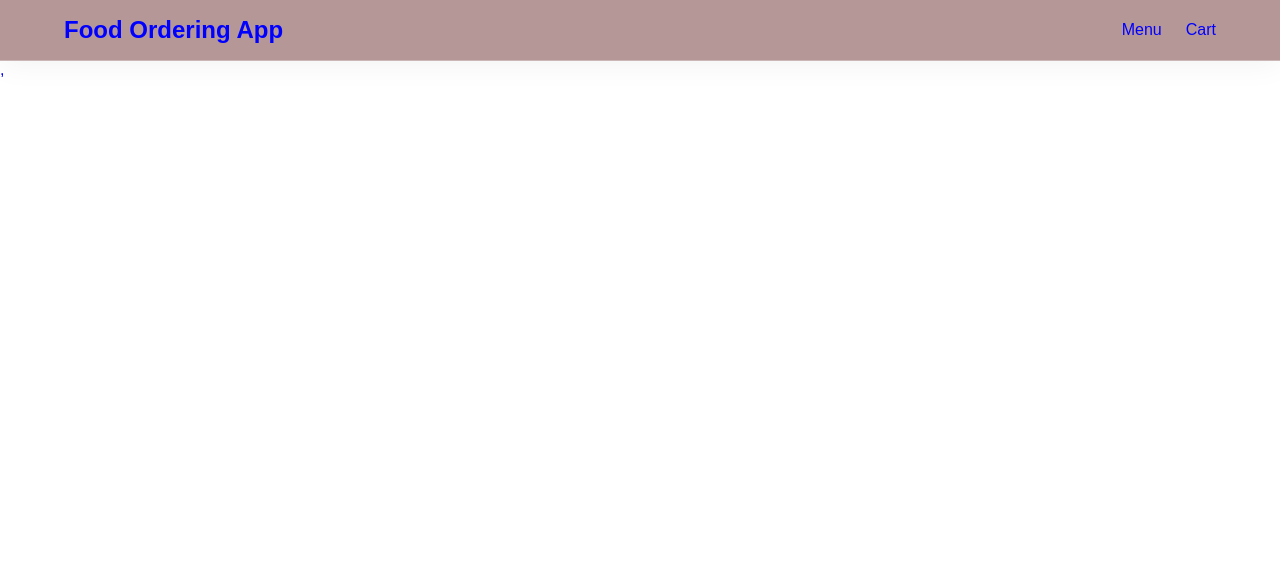
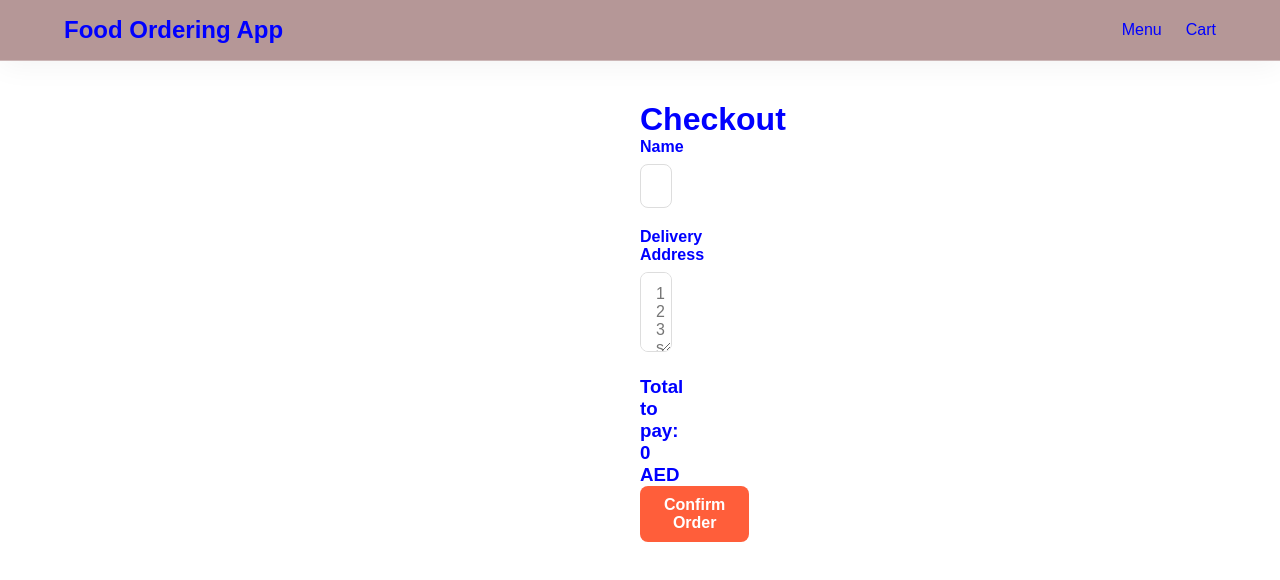
Before and after one commit to ounibbini484-bot/Final-project-, a React (Vite) app: page /checkout in a window 1280 px wide. Shown: the top 580 px of the page. Built offline with nearby package versions, Linux system fonts and the light colour scheme.

Commit message:
checkout css

```diff
--- a/src/App.css
+++ b/src/App.css
@@ -237,3 +237,39 @@
     justify-content: space-between;
     align-items: center;
 }
+
+/* ============================ Checkout ================================== */
+.checkout-container{
+    max-width: 800px;
+
+}
+.checkout-card{
+    max-width: 60px;
+    margin: 0 auto 50px;
+    padding: 40px;
+    border-radius: 12px;
+}
+
+.form-group{
+    margin-bottom: 20px;
+}
+
+.form-group label{
+    display: block;
+    font-weight: 600;
+    margin-bottom: 8px;
+}
+
+.form-group input, .form-group textarea{
+    width: 100%;
+    padding: 12px 15px;
+    border: 1px solid #ddd;
+    border-radius: 8px;
+    font-family: inherit;
+    font-size: 1rem;
+}
+
+.form-group input:focus, .form-group textarea:focus{
+    outline: none;
+    box-shadow: 0 0 0 3px rgba(255, 94, 58, 0.2);
+}
--- a/src/App.jsx
+++ b/src/App.jsx
@@ -3,6 +3,7 @@ import Navbar  from "./components/Navbar"
 import { Routes,Route } from 'react-router-dom'
 import Cart from "./pages/Cart"
 import CartItem from "./components/CartItem"
+import Checkout from "./pages/Checkout"
 
 
 function App() {
@@ -15,6 +16,7 @@ function App() {
       <Route path="/" element={ <Home/> }/>
       <Route path="/cart" element={ <Cart/> }/>
       <Route path="/cartitem" element={ <CartItem/> }/>
+      <Route path="/checkout" element={ <Checkout/> }/>
 
     </Routes>
 
--- a/src/context/CartProvider.jsx
+++ b/src/context/CartProvider.jsx
@@ -35,7 +35,11 @@ export const CartProvider = ({children}) =>{
 
     const totalAmount = cartItems.reduce(
         (sum, item) => sum + item.quantity*item.price, 0
-    )
+    );
+
+    const clearCart = () =>{
+        setCartItems([]);
+    };
 
 
     return(
@@ -46,6 +50,7 @@ export const CartProvider = ({children}) =>{
             removeFromCart,
             updateQuantity,
             totalAmount,
+            clearCart,
         }}
         >
             {children}
--- a/src/pages/Cart.jsx
+++ b/src/pages/Cart.jsx
@@ -24,6 +24,7 @@ const Cart = () => {
 
           <div className="cart-summary">
             <h2>Total amount: {totalAmount} AED</h2>
+            <Link to="/checkout">Proceed to Checkout</Link>
           </div>
         </>
       )}
--- a/src/pages/Checkout.jsx
+++ b/src/pages/Checkout.jsx
@@ -5,21 +5,22 @@ const Checkout = () => {
   const { clearCart, totalAmount } = useContext(CartContext);
   const [name, setName] = useState("");
   const [address, setAddress] = useState("");
-  const [subminted, setsubmited] = useState(false);
+  const [submitted, setSubmitted] = useState(false);
+
   const handleSubmit = (e) => {
-    e.PreventDef();
-    setsubmited(true);
+    e.preventDefault();
+    setSubmitted(true);
     clearCart();
   };
 
   return (
-    <div className="Check-container">
-      <div className="Ceckout-card">
-        <h1 className="Title">Checkouut</h1>
-        {!subminted ? (
-          <form onSubmit={handleSubmit} className="checkout-from">
-            <div className="Checkout from ">
-              <label> Full name</label>
+    <div className="checkout-container container">
+      <div className="checkout-card">
+        <h1 className="page-title">Checkout</h1>
+        {!submitted ? (
+          <form onSubmit={handleSubmit} className="checkout-form">
+            <div className="form-group">
+              <label>Name</label>
               <input
                 type="text"
                 value={name}
@@ -28,8 +29,8 @@ const Checkout = () => {
                 placeholder="Mohmed Ali"
               />
             </div>
-            <div className="Checkout from ">
-              <label> Address</label>
+            <div className="form-group">
+              <label>Delivery Address</label>
               <textarea
                 value={address}
                 onChange={(e) => setAddress(e.target.value)}
@@ -38,25 +39,21 @@ const Checkout = () => {
                 placeholder="123 street"
               ></textarea>
             </div>
-            <div className="Summery">
-              <h3>Total to pay {totalAmount}AED</h3>
+            <div className="checkout-summary">
+              <h3>Total to pay: {totalAmount} AED</h3>
             </div>
             <button type="submit" className="btn submit-btn">
-              {" "}
-              Conferm order
+              Confirm Order
             </button>
           </form>
         ) : (
           <>
-            <div className="Messge-sucsess"></div>
-            <div className="Sucess icon">✅</div>
-            <h2> Order placed </h2>
-            <p>
-              {" "}
-              Thank you for your order<strong>{address}</strong>
-            </p>
+            <div className="success-message"></div>
+            <div className="sucess-icon">✅</div>
+            <h2>Order Placed Successfully</h2>
+            <p>Thank you for your order<strong>{name}</strong>.</p>
             <p>Your delicious food is on its way to:</p>
-            <p className="Dilvery - Address">{address}</p>
+            <p className="delivery-address">{address}</p>
           </>
         )}
       </div>
```
